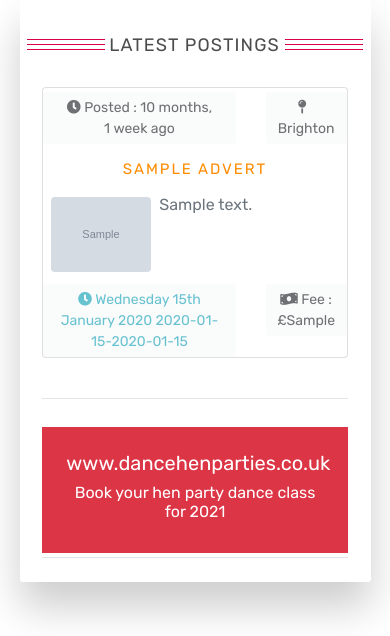
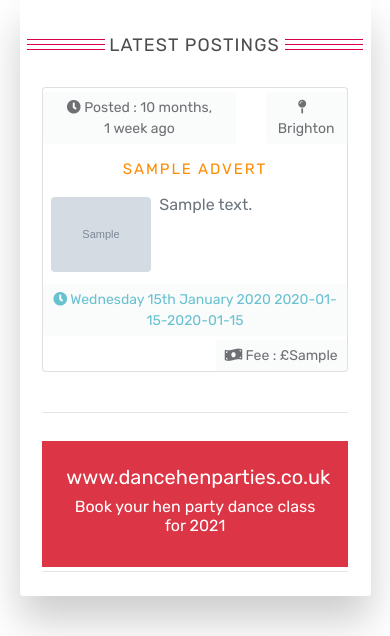
Before and after one commit to dancecentreuk/coviddancersuk, a Django app: page / in a window 390 px wide. Shown: the part 1691-2327 px from the top of the page. Run offline with Django 3.2, Linux system fonts and the light colour scheme; tables that the repository leaves empty hold one stand-in row (values such as "Sample post"); grey boxes marked "Sample" are stand-in pictures; some libraries are stand-ins or nearby versions; some web fonts are replaced.

Commit message:
updated index 6

```diff
--- a/pages/templates/pages/index.html
+++ b/pages/templates/pages/index.html
@@ -215,10 +215,10 @@
                                                     </div>
                                                 </div>
                                                 <div class="row">
-                                                    <div class="col-8 mt-1">
+                                                    <div class="col-md-8 mt-1">
                                                         <a class="btn btn-light disabled btn-sm text-info"><i class="fa fa-clock"> </i>{{  posting.date | date:' l dS F Y' }}  {{ posting.start_time }}-{{ posting.finish_time }}</a>
                                                     </div>
-                                                    <div class="col-4 mt-1">
+                                                    <div class="col-md-4 mt-1">
                                                         <a  class="float-right btn btn-light disabled btn-sm  "><i class="fas fa-money-bill-wave"></i> Fee : £{{ posting.fee}}</a >
                                                     </div>
                                                 </div>
```
